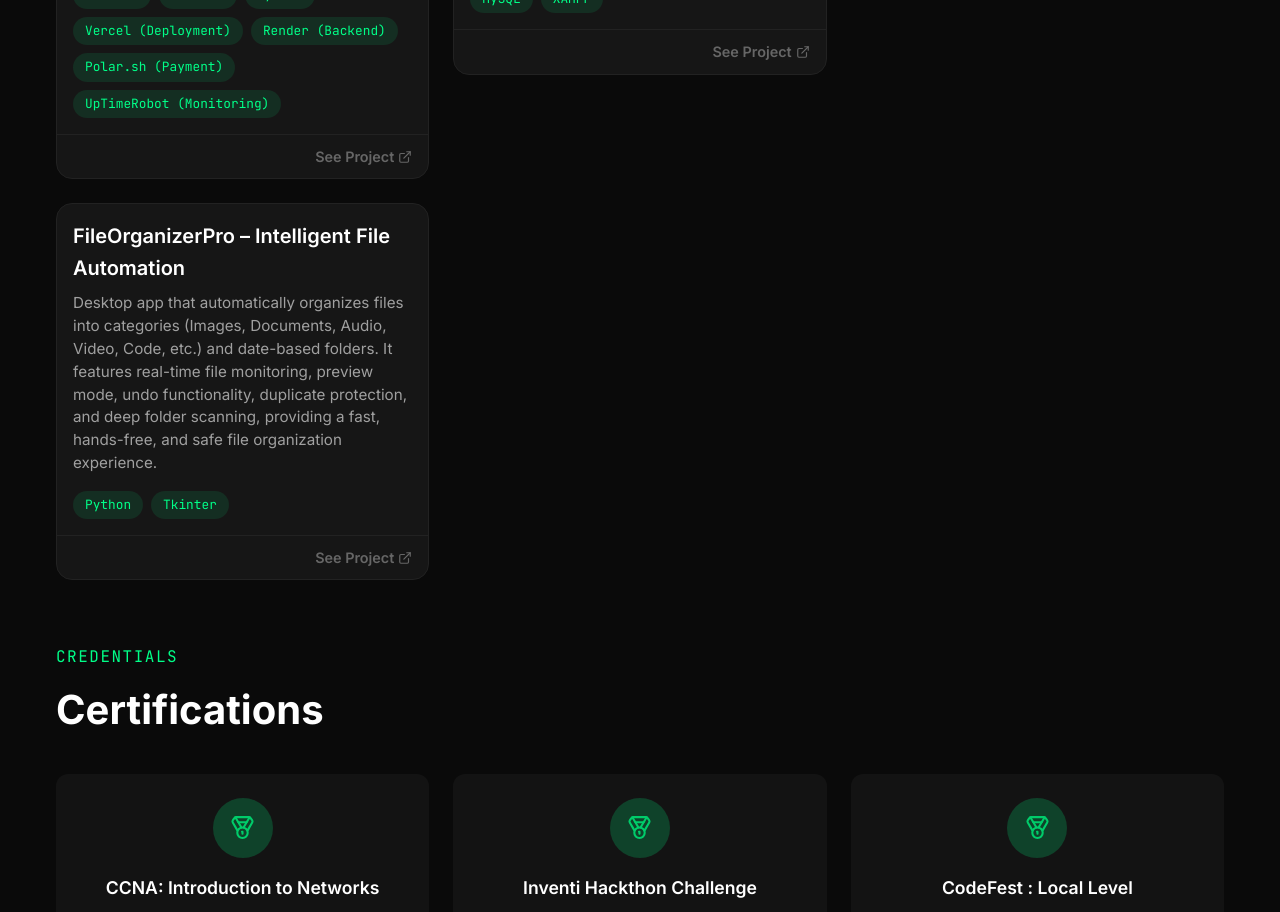
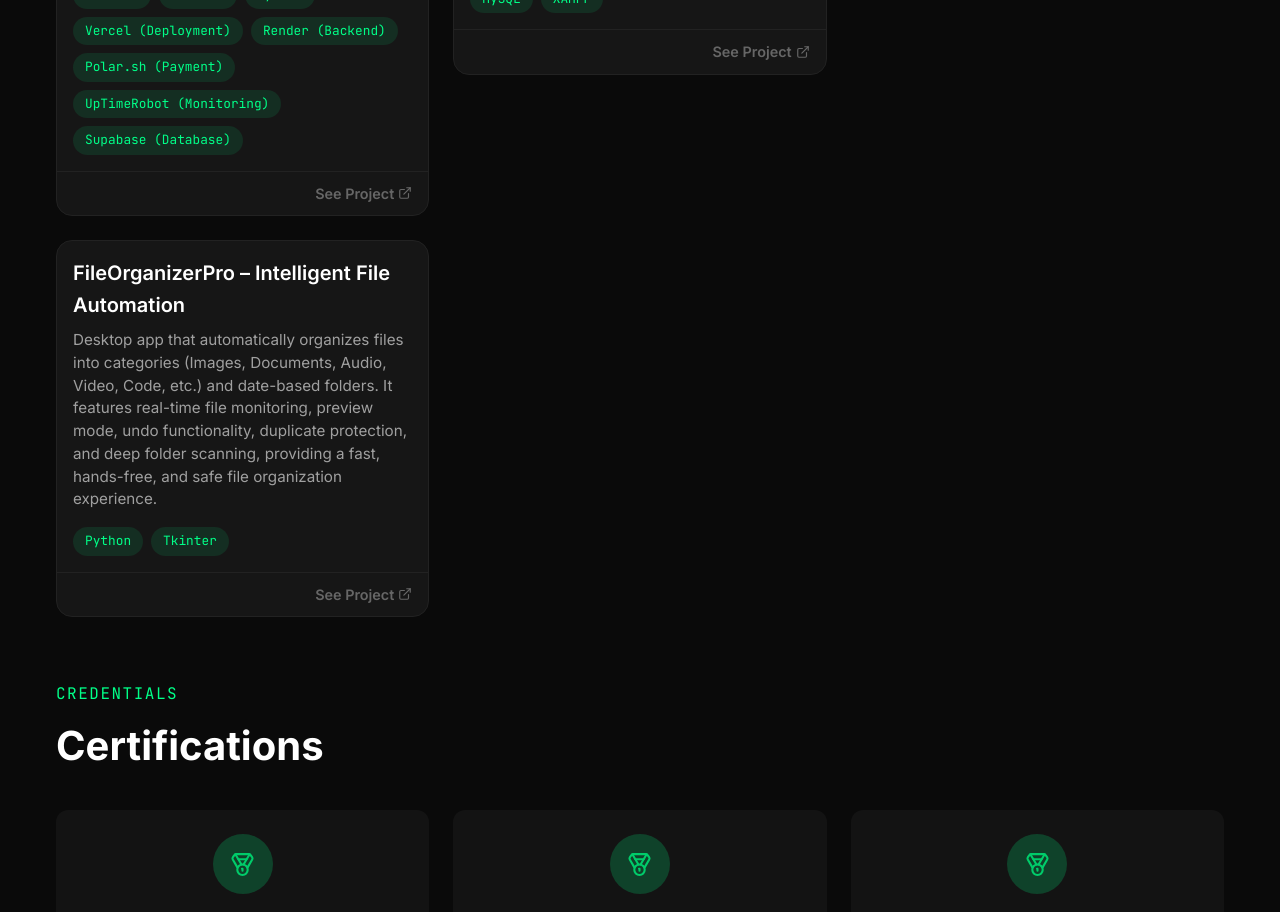
Before and after one commit to WilburStanley/web-portfolio-app, a React (Vite) app: page / in a window 1280 px wide. Shown: the part 2420-3332 px from the top of the page. Built offline with nearby package versions, Linux system fonts and the light colour scheme.

Commit message:
updated projects

```diff
--- a/src/data/projects.js
+++ b/src/data/projects.js
@@ -1,7 +1,7 @@
 const projects = [
     {id : 1, name : "Social Media Video Downloader (TikTok & Facebook)",
         description : "Web application that allows users to download videos from platforms like TikTok and Facebook using a simple URL. The backend is powered by Python, handling video processing and API requests. I implemented Google OAuth for secure authentication and created a freemium system with Free and Pro tiers using Polar.sh for payments. The app is deployed on Vercel and Render, with additional services on Google Cloud. I also used UptimeRobot to monitor uptime and prevent cold starts, ensuring better reliability and faster response times.",
-        stackList : ["Website", "ReactJS", "Python", "Vercel (Deployment)", "Render (Backend)", "Polar.sh (Payment)", "UpTimeRobot (Monitoring)"],
+        stackList : ["Website", "ReactJS", "Python", "Vercel (Deployment)", "Render (Backend)", "Polar.sh (Payment)", "UpTimeRobot (Monitoring)", "Supabase (Database)"],
         visitLink : "https://brightlabs-downloader.vercel.app"},
     {id : 2, name : "Student Database Management",
         description : "Java Swing desktop application with secure hashed authentication and MySQL integration for reliable data management. The system supports live search, interactive dashboards, inline editing, auto-generated student and admin IDs, school emails, and audit trail logging. The database is type-safe, modular, and configurable, with constraints on age, year level, and unique emails. Despite Java Swing’s UI limitations, the interface has been extensively modified with modern designs, reusable components, and polished visual elements for a professional look.",
```
